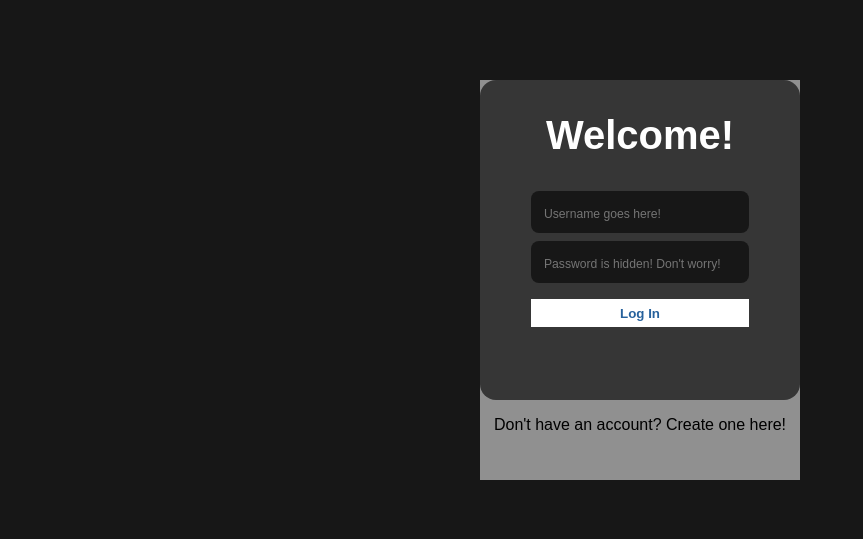
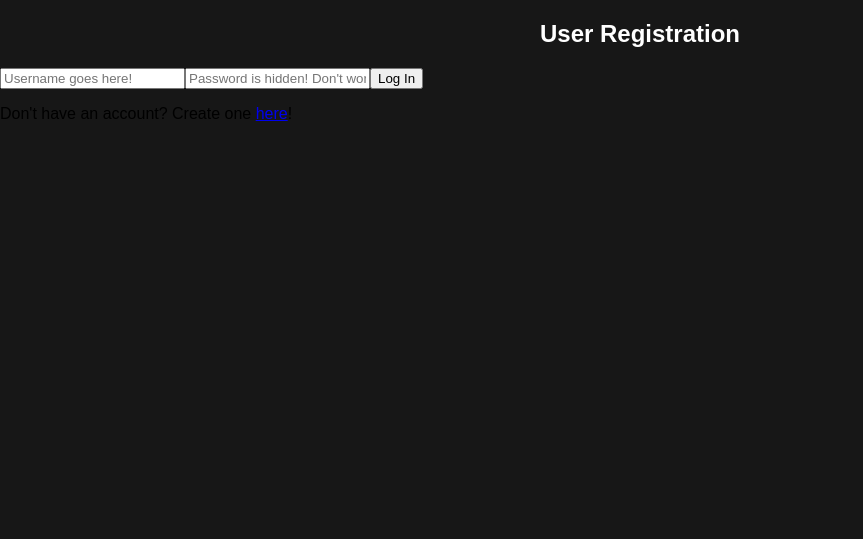
Before and after one commit to zachvoxwatt/web-messaging-application, a React app in the folder front-end/: page / in a window 1280 px wide. Shown: the whole page, without its empty margins (0-863 px from the left). Built offline with nearby package versions, Linux system fonts and the light colour scheme.

Commit message:
v0.0.2
- UI Update

```diff
--- a/front-end/src/css/Login.css
+++ b/front-end/src/css/Login.css
@@ -5,7 +5,6 @@ body
 
 .loginMaster
 {
-    background-color: #909090;
     font-family: sans-serif;
     margin: auto;
     margin-top: 10vh;
@@ -28,7 +27,7 @@ body
     padding-bottom: 5vh;
     border-radius: 16px;
     width: 100%;
-    height: 70%
+    height: 70%;
 }
 
 form
@@ -72,19 +71,35 @@ input[type=password]
 button
 {
     outline: none;
-    background-color: white;
-    color: #26619c;
+    background-color: #238636;
+    color: #FFFFFF;
     font-weight: bold;
+    margin-top: 2vh;
     border-width: 0px;
+    border-radius: 8px;
     width: 100%;
-    height: 3.5vh;
+    height: 4.5vh;
 }
 
 .reminder
 {
+    background-color: #363636;
     text-align: center;
     margin: 0 auto;
     border-radius: 16px;
+    margin-top: 1vh;
+    padding-top: 1vh;
     width: 100%;
-    height: 30%;
+    height: 7.75vh
 }
+
+.reminderText
+{
+    color: white
+}
+
+#url
+{
+    color: #26619c;
+    font-weight: bold;
+}
--- /dev/null
+++ b/front-end/src/css/Register.css
@@ -0,0 +1,20 @@
+*
+{
+    font-family: sans-serif;
+}
+
+body
+{
+    background-color: #171717;
+}
+
+.registrationMaster
+{
+
+}
+
+#registerTitle
+{
+    color: white;
+    text-align: center;
+}
--- a/front-end/src/index.js
+++ b/front-end/src/index.js
@@ -2,11 +2,12 @@ import React from 'react';
 import ReactDOM from 'react-dom/client';
 import './css/index.css';
 import LoginScreen from './scripts/Login'
+import RegisterScreen from './scripts/Registration';
 
 const root = ReactDOM.createRoot(document.getElementById('root'));
 
 root.render(
   <React.StrictMode>
-    <LoginScreen />
+    <RegisterScreen />
   </React.StrictMode>
 );
--- a/front-end/src/scripts/Login.js
+++ b/front-end/src/scripts/Login.js
@@ -1,4 +1,4 @@
-import '../css/Login.css'
+import '../css/Register.css'
 
 const LoginScreen = (props) =>
 {
@@ -14,7 +14,7 @@ const LoginScreen = (props) =>
             </div>
 
             <div className='reminder'>
-                <p className='reminderText'>Don't have an account? Create one here!</p>
+                <p className='reminderText'>Don't have an account? Create one <a id='url' href='/register'>here</a>!</p>
             </div>
         </div>
     )
--- /dev/null
+++ b/front-end/src/scripts/Registration.js
@@ -0,0 +1,21 @@
+const RegisterScreen = () =>
+{
+    return(
+        <div className='registrationMaster'>
+            <h2 id='registerTitle'>User Registration</h2>
+            <div className='inputHolder'>
+                <form>
+                    <input type='text' placeholder='Username goes here!'/>
+                    <input type='password' placeholder="Password is hidden! Don't worry!"/>
+                    <button>Log In</button>
+                </form>
+            </div>
+
+            <div className='reminder'>
+                <p className='reminderText'>Don't have an account? Create one <a id='url' href='/register'>here</a>!</p>
+            </div>
+        </div>
+    )
+}
+
+export default RegisterScreen
```
